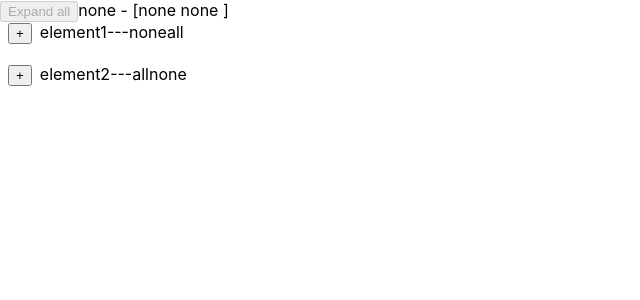
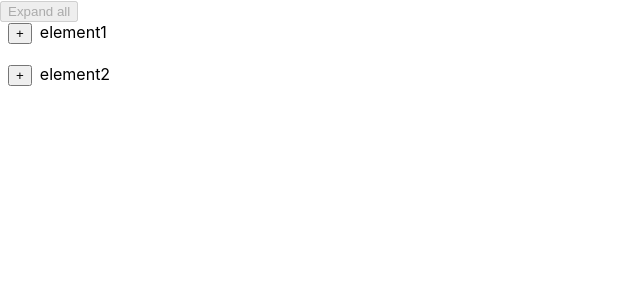
Before and after one commit to todorovski-vasil/react-recursive-component, a React (Create React App) app: page / in a window 1280 px wide. Shown: the top 300 px of the page, without its empty margins (0-640 px from the left). Built offline with nearby package versions, Linux system fonts and the light colour scheme.

Commit message:
Code refactoring and bug fix connected to the refactoring completed

```diff
--- a/src/components/NestedList.jsx
+++ b/src/components/NestedList.jsx
@@ -2,26 +2,20 @@ import React, { useState, useEffect } from 'react';
 import NestedListChild from './NestedListChild';
 
 function NestedList(props) {
-    let dataChildren = [];  // obsolete, to be replaced by data
     let data = [];
     if(Array.isArray(props.data)) {
-        // dataChildren = props.data;
         data = {
             id: null,
             children: [...props.data]
         }
     } else {
-        // dataChildren = props.data.children ? props.data.children : [];
         data = {...props.data};
         data.children = Array.isArray(props.data.children) ? [...props.data.children] : [];
     }
 
-    // const [expanded, setExpanded] = useState(dataChildren.map(() => 'all')); // 'some', 'none'
     // keep the expanded state of the children nodes
-    // const [expanded, setExpanded] = useState(data.children.map(() => 'none')); // 'all', 'some', 'none'
     const [childrenExpanded, setChildrenExpanded] = useState(data.children.map(() => 'none')); // 'all', 'some', 'none'
     // keep the summed up expanded state of this node
-    // const [allExpanded, setAllExpanded] = useState('all');  // obsolete, to be replaced by summedExpanded
     const [summedExpanded, setSummedExpanded] = useState('none');
     const [forceExpand, setForceExpand] = useState('some');
 
@@ -50,10 +44,23 @@ function NestedList(props) {
     }
 
     const reportExpanded = (id, newStatus) => {
-        const nextExpanded = data.children.map((child, index) => child.id === id ? newStatus : childrenExpanded[index]);
+        const nextExpanded = data.children.map((child, index) => {
+            if(child.id === id) {
+                return newStatus;
+            } else if(childrenExpanded[index]) {
+                return childrenExpanded[index];
+            } else {
+                return forceExpand;
+            }
+        });
         setChildrenExpanded(nextExpanded);
-        setSummedExpanded(getSummedExpandedStatus(nextExpanded));
-        setForceExpand('some');
+        const nextSummedExpanded = getSummedExpandedStatus(nextExpanded);
+        if(nextSummedExpanded !== summedExpanded) {
+            setSummedExpanded(nextSummedExpanded);
+        }
+        if(forceExpand !== 'some') {
+            setForceExpand('some');
+        }
     }
 
     let buttonExpand = null;
@@ -61,7 +68,8 @@ function NestedList(props) {
         case 'all':
             buttonExpand = <button onClick={() => {
                 setForceExpand('none');
-                setChildrenExpanded(dataChildren.map(subData => 'none'));
+                setChildrenExpanded(data.children.map(subData => 'none'));
+                setSummedExpanded('none');
             }}>Colapse all</button>;
             break;
         case 'none':
@@ -70,14 +78,17 @@ function NestedList(props) {
         case 'some':
             buttonExpand = <button onClick={() => {
                 setForceExpand('all');
-                setChildrenExpanded(dataChildren.map(subData => 'all'))
+                setChildrenExpanded(data.children.map(subData => 'all'));
+                setSummedExpanded('all');
             }}>Expand all</button>;
             break;
     }
 
     let nestedList = null;
     nestedList = data.children.map(subData => {
-        subData.children = subData.children ? subData.children : [];
+        if(!subData.children) {
+            subData.children = [];
+        }
         return (
             <NestedListChild
                 key={subData.id}
@@ -92,7 +103,7 @@ function NestedList(props) {
     return (
         <>
             {buttonExpand}
-            {summedExpanded} - [{childrenExpanded.map(e => e + ' ')}] {/* for debugging only */}
+            {/* {summedExpanded} - [{childrenExpanded.map(e => e + ' ')}] */}
             <br/>
             {nestedList}
         </>
--- a/src/components/NestedListChild.jsx
+++ b/src/components/NestedListChild.jsx
@@ -12,14 +12,65 @@ function NestedListChild(props) {
     const reportExpanded = (id, newStatus) => {
         const nextExpanded = props.data.children.map((child, index) => child.id === id ? newStatus : childrenExpanded[index]);
         setChildrenExpanded(nextExpanded);
-        setSummedExpanded(nodeExpanded ? props.getSummedExpandedStatus(nextExpanded) : 'none');
+        const nextSummedExpanded = nodeExpanded ? props.getSummedExpandedStatus(nextExpanded) : 'none';
+        if(nextSummedExpanded !== summedExpanded) {
+            setSummedExpanded(nextSummedExpanded);
+        }
+    }
+
+    useEffect(() => {
+        if(props.forceExpand !== 'all') {
+            props.reportExpanded(props.data.id, hasChildren(props.data) ? 'none' : 'all');
+        } else {
+            props.reportExpanded(props.data.id, 'all');
+        }
+        return () => props.reportExpanded(props.data.id, 'none')
+    }, []);
+
+    useEffect(() => {
+        if(props.forceExpand !== 'all') {
+            props.reportExpanded(props.data.id, summedExpanded);
+        }
+    }, [summedExpanded]);
+
+    useEffect(() => {
+        switch(props.forceExpand) {
+            case 'all':
+                setNodeExpanded(true);
+                setChildrenExpanded(childrenExpanded.map(() => 'all'));
+                setSummedExpanded('all');
+                props.reportExpanded(props.data.id, 'all');
+                break;
+            case 'none':
+                setNodeExpanded(false);
+                setChildrenExpanded(childrenExpanded.map(() => 'none'));
+                setSummedExpanded('none');
+                props.reportExpanded(props.data.id, 'none');
+                break;
+            case 'some':
+                break;
+        }
+    }, [props.forceExpand]);
+
+    const onButtonExpand = () => {
+        setNodeExpanded(true);
+        let nextExpanded = ['all'];
+        if(Array.isArray(props.data.children)) {
+            nextExpanded = props.data.children.map(child => {
+                return (child.children && Array.isArray(child.children) && child.children.length) ? 'none' : 'all';
+            });
+        }
+        setChildrenExpanded(nextExpanded);
+        const nextSummedExpanded = props.getSummedExpandedStatus(nextExpanded);
+        if(nextSummedExpanded !== summedExpanded){
+            setSummedExpanded(nextSummedExpanded);
+        }
     }
 
     let children = null;
     let button = null;
-
     if(props.data.children.length !== 0) {
-        if(nodeExpanded) {
+        if(props.forceExpand === 'all' || (nodeExpanded && props.forceExpand !== 'none')) {
             children = props.data.children.map(childData => {
                 childData.children = childData.children ? childData.children : [];
                 return <NestedListChild
@@ -32,56 +83,19 @@ function NestedListChild(props) {
 
             button = <button className="marginButton" onClick={() => {
                 setNodeExpanded(false);
-                // setChildrenExpanded(childrenExpanded.map(() => 'none'));
                 setSummedExpanded('none');
             }}>-</button>;
         } else {
-            button = <button className="marginButton" onClick={() => {
-                setNodeExpanded(true);
-                // setChildrenExpanded(childrenExpanded.map(() => 'none'));
-                let nextExpanded = ['all'];
-                if(Array.isArray(props.data.children)) {
-                    nextExpanded = props.data.children.map(child => {
-                        return (child.children && Array.isArray(child.children) && child.children.length) ? 'none' : 'all';
-                    });
-                }
-                setChildrenExpanded(nextExpanded);
-                // setSummedExpanded('none');
-                setSummedExpanded(props.getSummedExpandedStatus(nextExpanded));
-            }}>+</button>;
+            button = <button className="marginButton" onClick={onButtonExpand}>+</button>;
         }
     }
-
-    useEffect(() => {
-        props.reportExpanded(props.data.id, hasChildren(props.data) ? 'none' : 'all');
-    }, []);
-
-    useEffect(() => {
-        props.reportExpanded(props.data.id, summedExpanded);
-    }, [summedExpanded]);
-
-    useEffect(() => {
-        switch(props.forceExpand) {
-            case 'all':
-                setNodeExpanded(true);
-                setChildrenExpanded(childrenExpanded.map(() => 'all'));
-                setSummedExpanded('all');
-                break;
-            case 'none':
-                setNodeExpanded(false);
-                setChildrenExpanded(childrenExpanded.map(() => 'none'));
-                setSummedExpanded('none');
-                break;
-            case 'some':
-                break;
-        }
-    }, [props.forceExpand]);
 
     return (
         <>
             <div>
                 {button}<span className="marginLabel">{props.data.text}</span>
-                {"---"}{childrenExpanded}
+                {/* {" " + summedExpanded} */}
+                {/* {"---"}{childrenExpanded} */}
             </div>
             <br/>
             <div className="marginNested">
```
